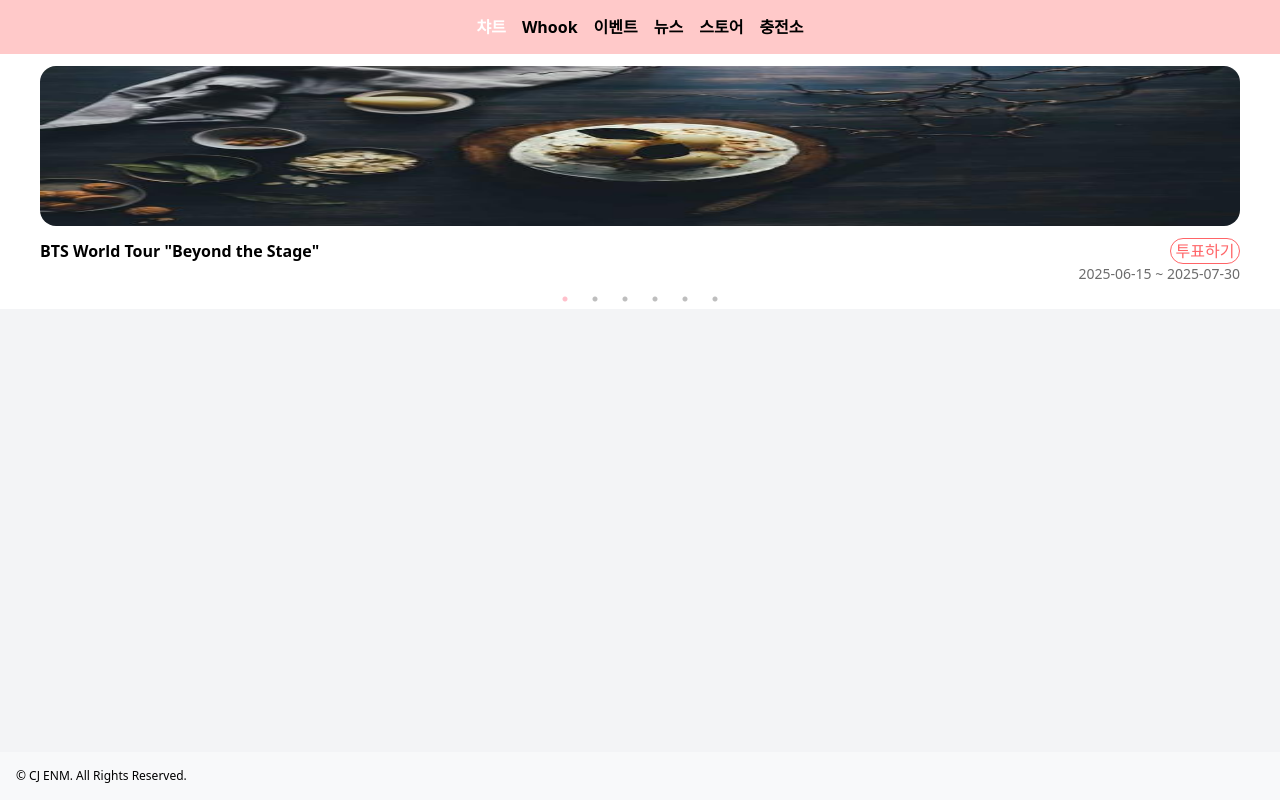
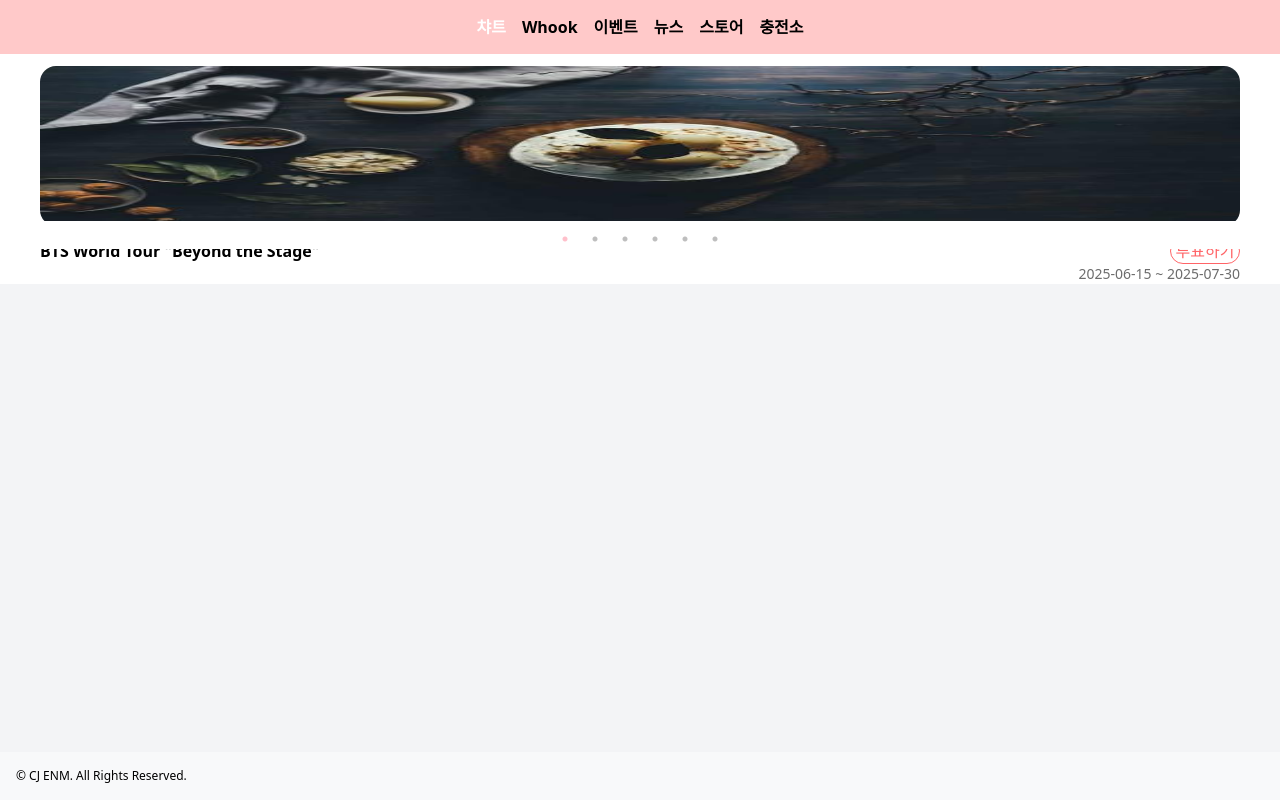
Before and after one commit to gusdn3477/hanteo_global_assignment, a React (Vite) app: page /charts in a window 1280 px wide. Built offline with nearby package versions, Linux system fonts and the light colour scheme.

Commit message:
style: slider 관련 css 수정

```diff
--- a/src/assets/slider.css
+++ b/src/assets/slider.css
@@ -21,3 +21,12 @@
   color: pink;
   opacity: 1;
 }
+
+.slick-slider {
+  height: 200px;
+}
+
+.slick-dots {
+  position: absolute;
+  bottom: 5px;
+}
```
